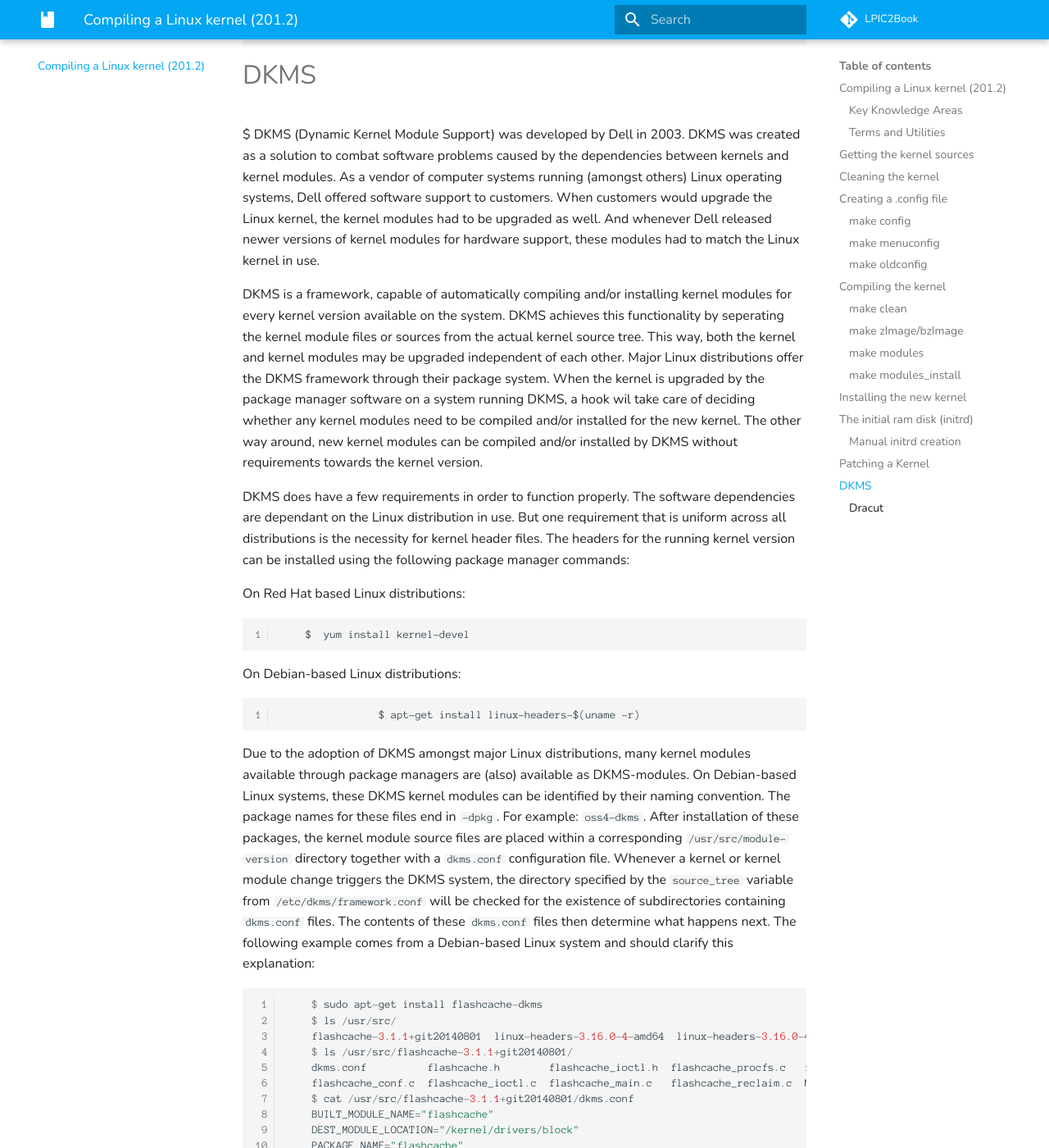
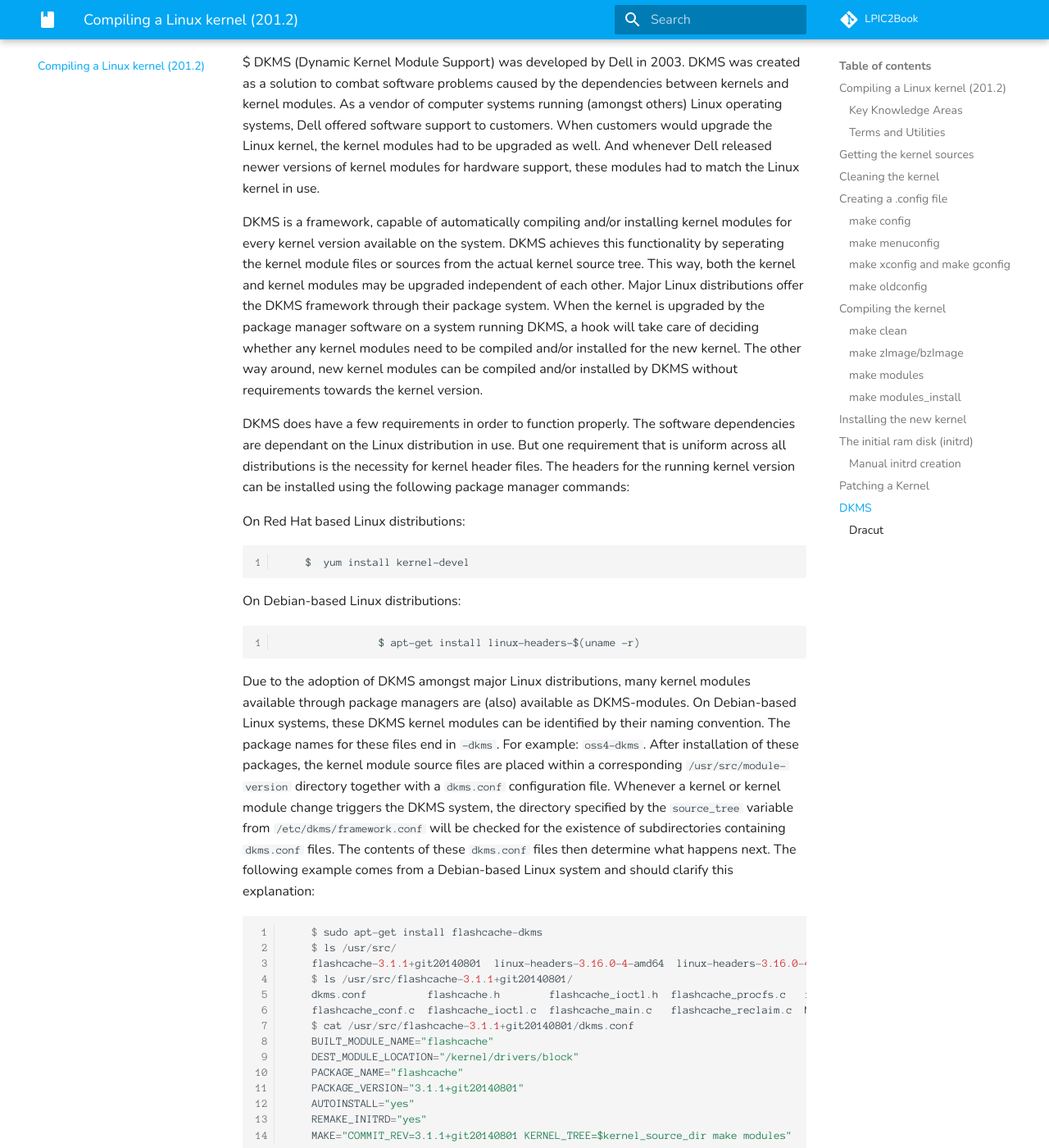
Before and after one commit to lpic2book/src, an MkDocs documentation site: the page built from docs/lpic2.201.2.md, in a window 1280 px wide and 1400 px high, scrolled down 14491 px. Shown: the whole window at 82% size. Built offline with MkDocs 1.6.1 and Material for MkDocs 9.7.7, drawn with Linux system fonts in a browser that asks for light colours; comment, search, counter and statistics services are not loaded; some of the changed text lies outside the part shown.

Commit message:
Update lpic2.201.2.md
fix artifacts that appeared during conversion to html (NDASH to '-', remove '/', add spaces), remove duplicate words

```diff
--- a/docs/lpic2.201.2.md
+++ b/docs/lpic2.201.2.md
@@ -693,7 +689,7 @@
 kernel and kernel modules may be upgraded independent of each other.
 Major Linux distributions offer the DKMS framework through their package
 system. When the kernel is upgraded by the package manager software on a
-system running DKMS, a hook wil take care of deciding whether any kernel
+system running DKMS, a hook will take care of deciding whether any kernel
 modules need to be compiled and/or installed for the new kernel. The
 other way around, new kernel modules can be compiled and/or installed by
 DKMS without requirements towards the kernel version.
@@ -718,7 +714,7 @@
 kernel modules available through package managers are (also) available
 as DKMS-modules. On Debian-based Linux systems, these DKMS kernel
 modules can be identified by their naming convention. The package names
-for these files end in `-dpkg`. For example: `oss4-dkms`. After
+for these files end in `-dkms`. For example: `oss4-dkms`. After
 installation of these packages, the kernel module source files are
 placed within a corresponding `/usr/src/module-version` directory
 together with a `dkms.conf` configuration file. Whenever a kernel or
```
Also changed, not shown: other parts of docs/lpic2.201.2.md (+9 -13 lines).
